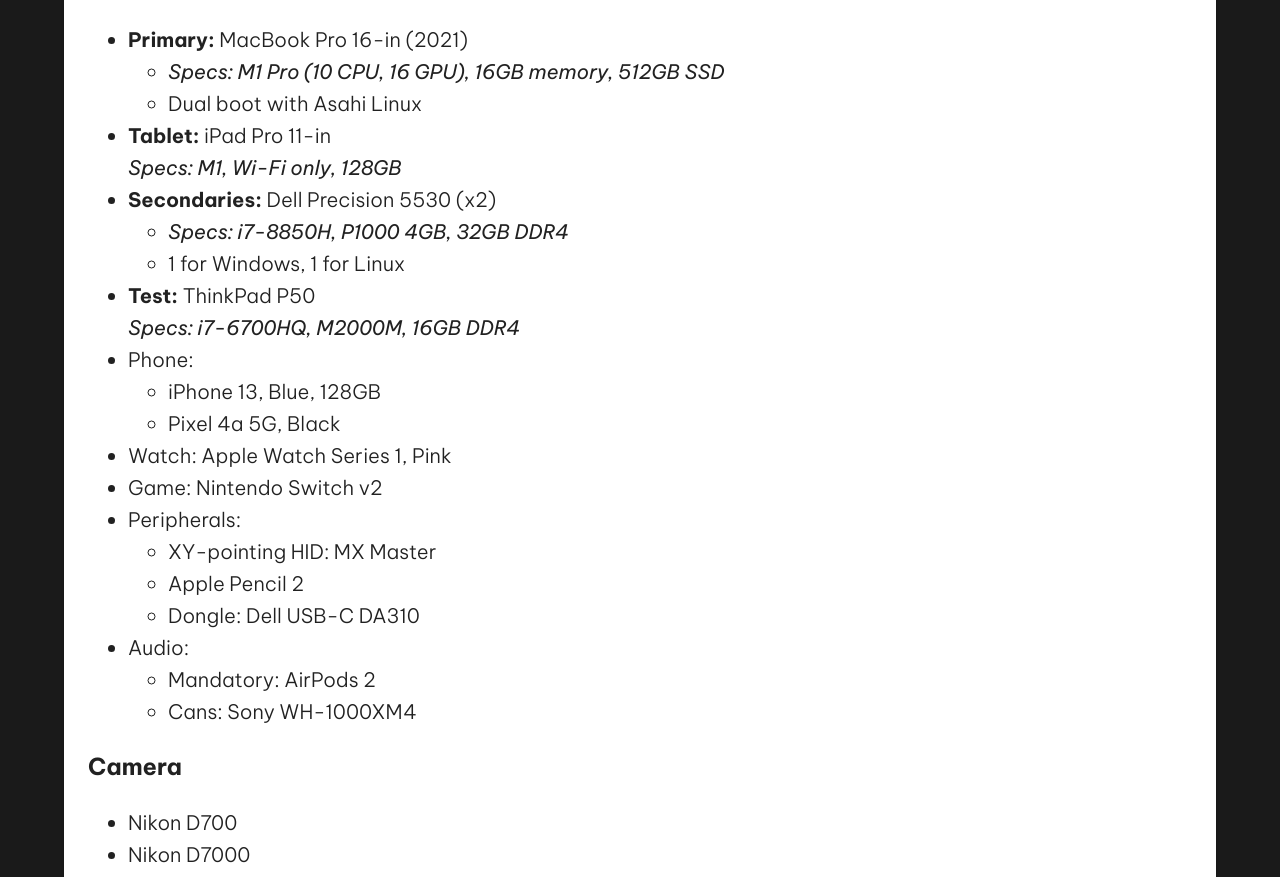
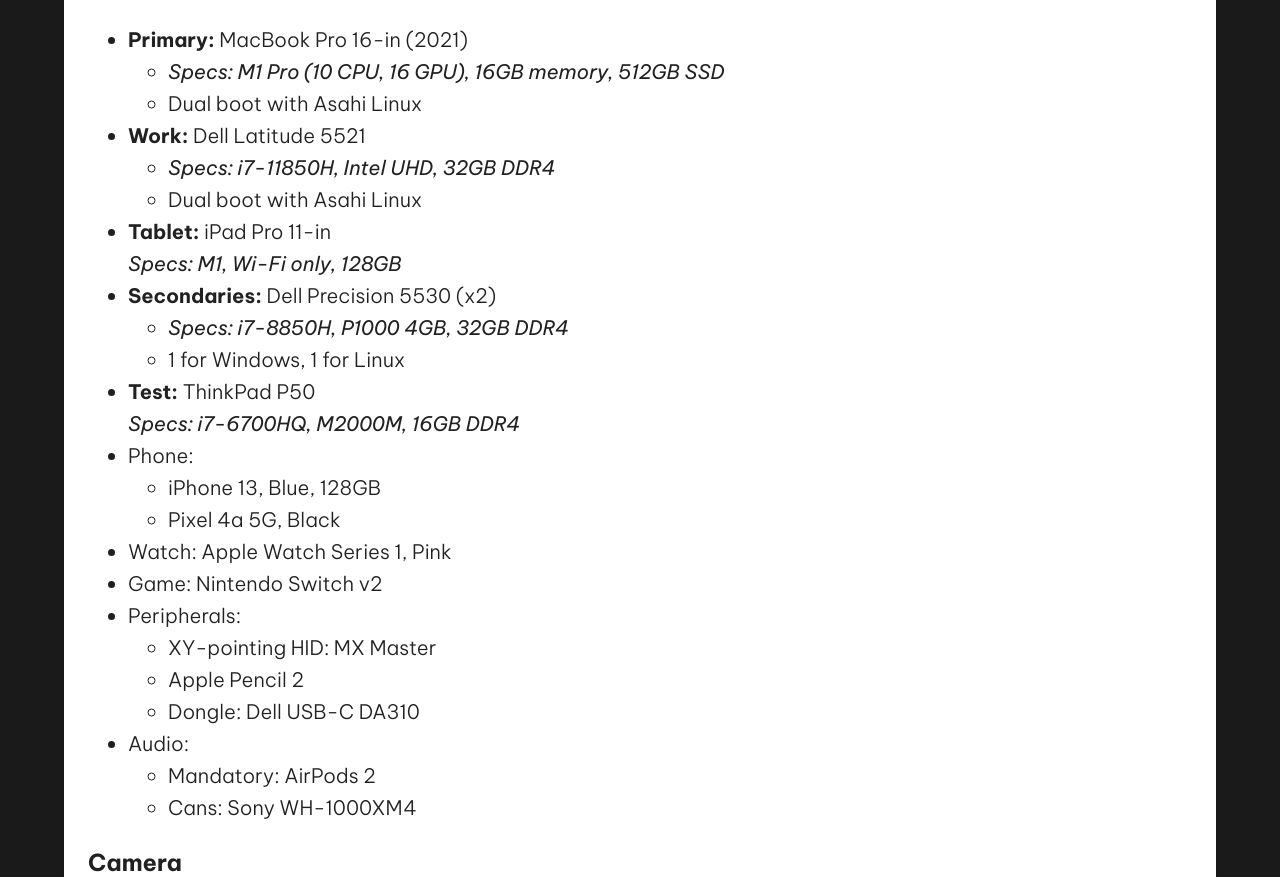
Before and after one commit to zasshuwu/nogamioka, a Next.js app: page /uses in a window 1280 px wide. Shown: the part 982-1859 px from the top of the page. Built offline with nearby package versions, Linux system fonts and the light colour scheme.

Commit message:
added work laptop

```diff
--- a/pages/uses.js
+++ b/pages/uses.js
@@ -145,6 +145,15 @@
 										<i>
 											Specs: M1 Pro (10 CPU, 16 GPU), 16GB memory, 512GB SSD
 										</i>
+									</li>
+									<li>Dual boot with Asahi Linux</li>
+								</ul>
+							</li>
+							<li>
+								<b>Work:</b> Dell Latitude 5521
+								<ul>
+									<li>
+										<i>Specs: i7-11850H, Intel UHD, 32GB DDR4</i>
 									</li>
 									<li>Dual boot with Asahi Linux</li>
 								</ul>
```
